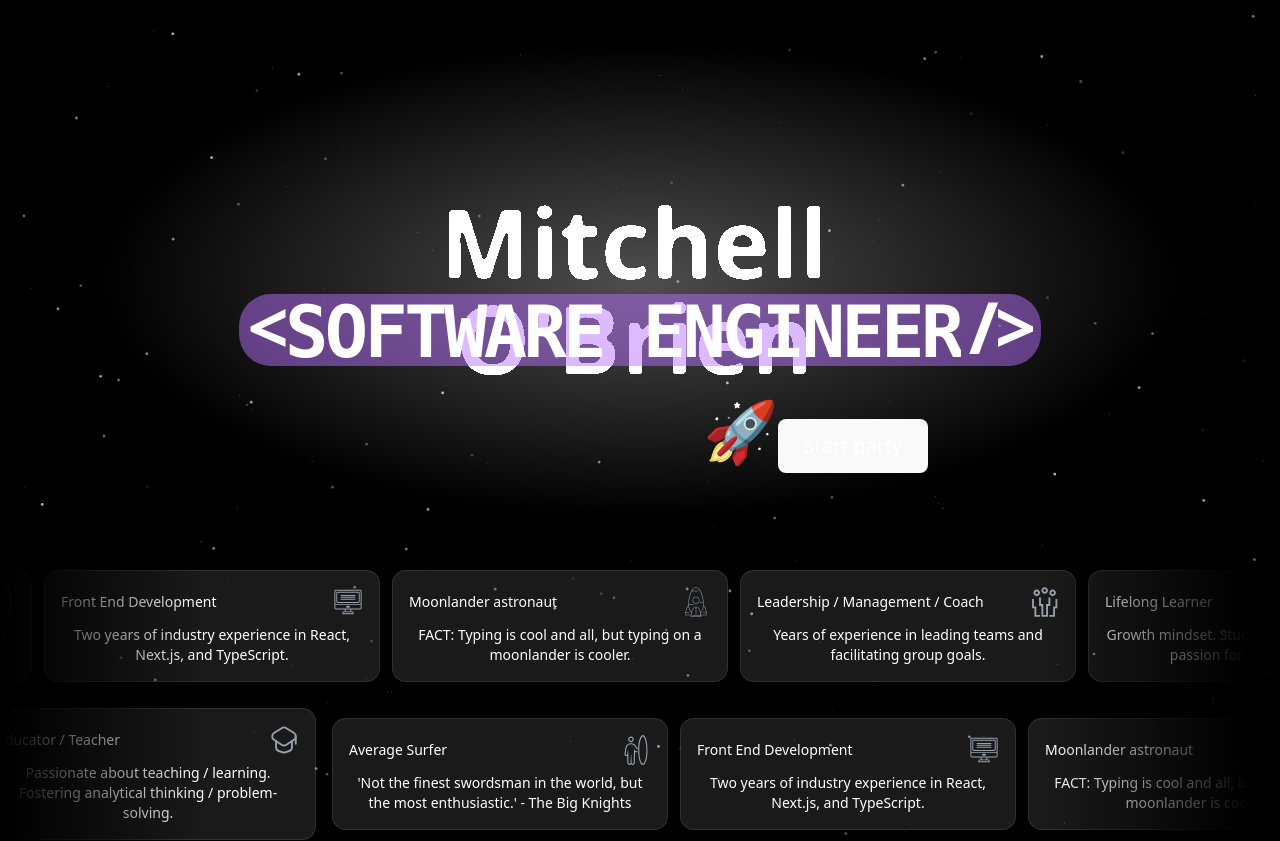
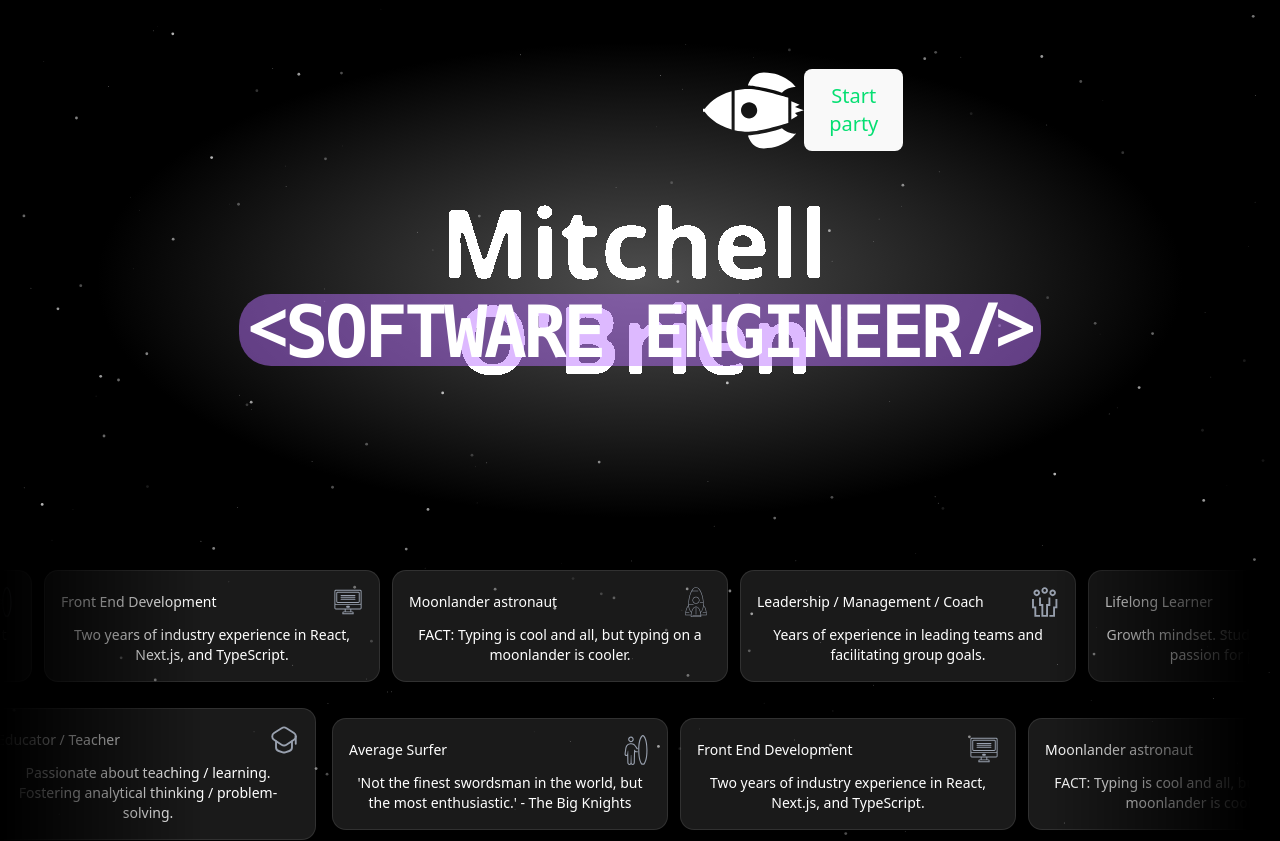
Before and after one commit to OB-CODE/2025Website, a React (Vite) app: page / in a window 1280 px wide. Shown: the top 841 px of the page. Built offline with nearby package versions, Linux system fonts and the light colour scheme.

Commit message:
Overhaul of spaceship moving across header banner. SVG changing direction. Clicking toggles confetti.

```diff
--- a/src/components/PersonalHeading/PersonalHeading.tsx
+++ b/src/components/PersonalHeading/PersonalHeading.tsx
@@ -3,6 +3,46 @@ import { HyperText } from "../magicui/hyper-text";
 import { MorphingText } from "../magicui/morphing-text";
 import { personalDetails } from "./personal-info";
 import Confetti from "react-confetti";
+
+const rightFacingRocket = (
+  <svg
+    fill="#ffffff"
+    viewBox="0 0 32 32"
+    xmlns="http://www.w3.org/2000/svg"
+    transform="rotate(90)matrix(1, 0, 0, -1, 0, 0)"
+  >
+    <g id="SVGRepo_bgCarrier" stroke-width="0"></g>
+    <g
+      id="SVGRepo_tracerCarrier"
+      stroke-linecap="round"
+      stroke-linejoin="round"
+    ></g>
+    <g id="SVGRepo_iconCarrier">
+      <title>rocket</title>
+      <path d="M23.371 29.529c0 0 0.335-2.012-1.731-4.469 2.011-5.641 2.29-10.778 2.29-10.778s4.133 0.95 4.133 5.026c-0.001 6.981-4.692 10.221-4.692 10.221zM11.979 27.078c0 0-2.768-8.883-2.768-12.568 0-1.658 0.187-3.133 0.478-4.472h12.61c0.293 1.34 0.481 2.816 0.481 4.473 0 3.629-2.76 12.567-2.76 12.567h-8.041zM15.99 12.069c-1.418 0-2.568 1.15-2.568 2.569 0 1.418 1.15 2.569 2.568 2.569s2.569-1.15 2.569-2.569c0.001-1.419-1.15-2.569-2.569-2.569zM15.438 0.596v-3.498h1v3.409c1.143 0.832 4.236 3.478 5.635 8.575h-12.16c1.352-4.957 4.296-7.574 5.525-8.486zM8.629 29.529c0 0-4.691-3.24-4.691-10.221 0-4.076 4.133-5.026 4.133-5.026s0.279 5.137 2.289 10.778c-2.067 2.458-1.731 4.469-1.731 4.469zM17.691 30.045l-0.838-0.838-0.893 2.793-1.062-2.793-0.726 1.451-1.062-2.625h5.752l-1.171 2.012z"></path>{" "}
+    </g>
+  </svg>
+);
+
+const leftFacingRocket = (
+  <svg
+    fill="#ffffff"
+    viewBox="0 0 32 32"
+    xmlns="http://www.w3.org/2000/svg"
+    transform="rotate(90)matrix(1, 0, 0, 1, 0, 0)"
+  >
+    <g id="SVGRepo_bgCarrier" stroke-width="0"></g>
+    <g
+      id="SVGRepo_tracerCarrier"
+      stroke-linecap="round"
+      stroke-linejoin="round"
+    ></g>
+    <g id="SVGRepo_iconCarrier">
+      <title>rocket</title>
+      <path d="M23.371 29.529c0 0 0.335-2.012-1.731-4.469 2.011-5.641 2.29-10.778 2.29-10.778s4.133 0.95 4.133 5.026c-0.001 6.981-4.692 10.221-4.692 10.221zM11.979 27.078c0 0-2.768-8.883-2.768-12.568 0-1.658 0.187-3.133 0.478-4.472h12.61c0.293 1.34 0.481 2.816 0.481 4.473 0 3.629-2.76 12.567-2.76 12.567h-8.041zM15.99 12.069c-1.418 0-2.568 1.15-2.568 2.569 0 1.418 1.15 2.569 2.568 2.569s2.569-1.15 2.569-2.569c0.001-1.419-1.15-2.569-2.569-2.569zM15.438 0.596v-3.498h1v3.409c1.143 0.832 4.236 3.478 5.635 8.575h-12.16c1.352-4.957 4.296-7.574 5.525-8.486zM8.629 29.529c0 0-4.691-3.24-4.691-10.221 0-4.076 4.133-5.026 4.133-5.026s0.279 5.137 2.289 10.778c-2.067 2.458-1.731 4.469-1.731 4.469zM17.691 30.045l-0.838-0.838-0.893 2.793-1.062-2.793-0.726 1.451-1.062-2.625h5.752l-1.171 2.012z"></path>{" "}
+    </g>
+  </svg>
+);
 
 const PersonalHeading = () => {
   const [toggleForRightBorder, setToggleForRightBorder] = useState(true);
@@ -55,32 +95,32 @@ const PersonalHeading = () => {
 
   return (
     <div className="min-h-[25rem] md:min-h-[35rem] flex flex-col justify-center items-center h-full w-full bg-[radial-gradient(ellipse_at_center,_rgba(111,111,111,0.7)_0%,_rgba(0,0,0,1)_60%)]">
-      {/* Rocket Emoji */}
-
       <div
         onClick={() => setshowConfetti((prev) => !prev)}
-        className="text-6xl cursor-pointer"
+        className="text-6xl cursor-pointer flex w-[200px] justify-center items-center"
         style={{
           position: "absolute",
-          top: dimensions.height / 2,
+          top: 60,
           left: rocketPosition,
           transition: "left 0.05s linear",
         }}
       >
-        {movingRight == false && "🚀"}
+        {movingRight == false && rightFacingRocket}
 
         <span className="text-xl cursor-pointer ">
-          <button onClick={() => setshowConfetti((prev) => !prev)}>
-            Start party
+          <button
+            className={`${showConfetti ? "text-red-400" : "text-green-400"}`}
+          >
+            {showConfetti ? "Stop" : "Start"} party
           </button>
         </span>
-        {movingRight && "🚀"}
+        {movingRight && leftFacingRocket}
       </div>
 
       {showConfetti && (
         <Confetti
           width={dimensions.width - 50}
-          height={dimensions.height / 2}
+          height={dimensions.height / 2 + 70}
         />
       )}
 
```
